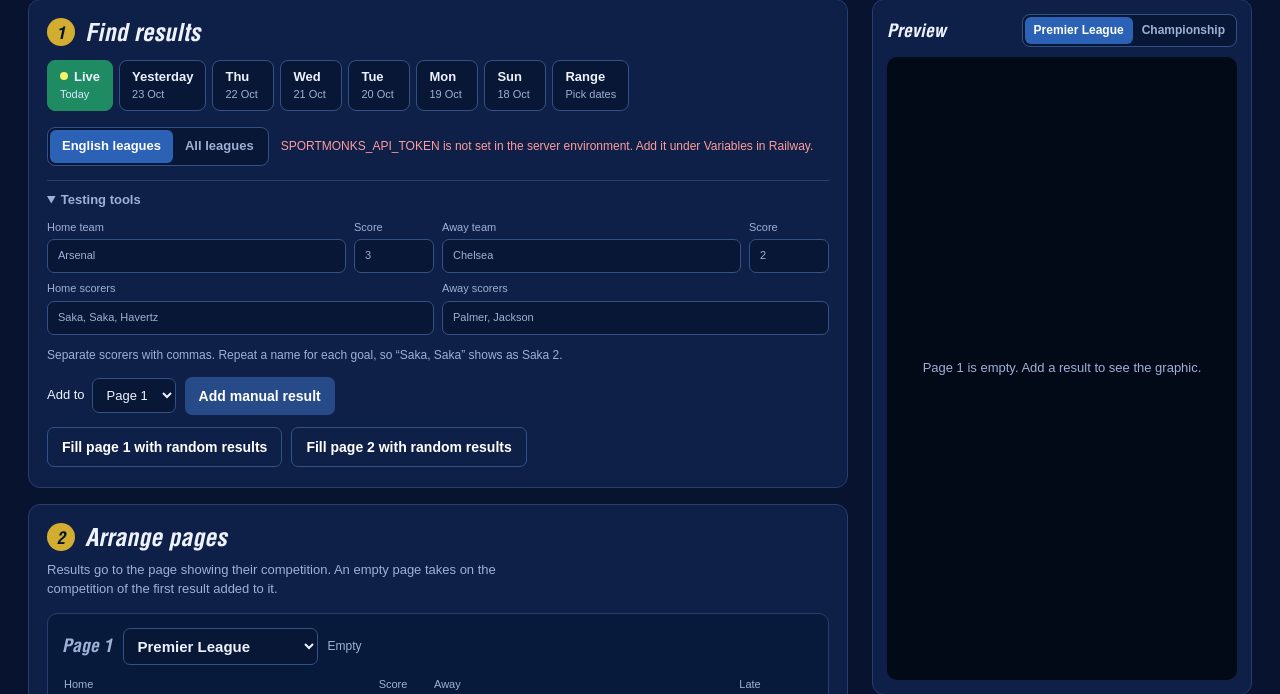
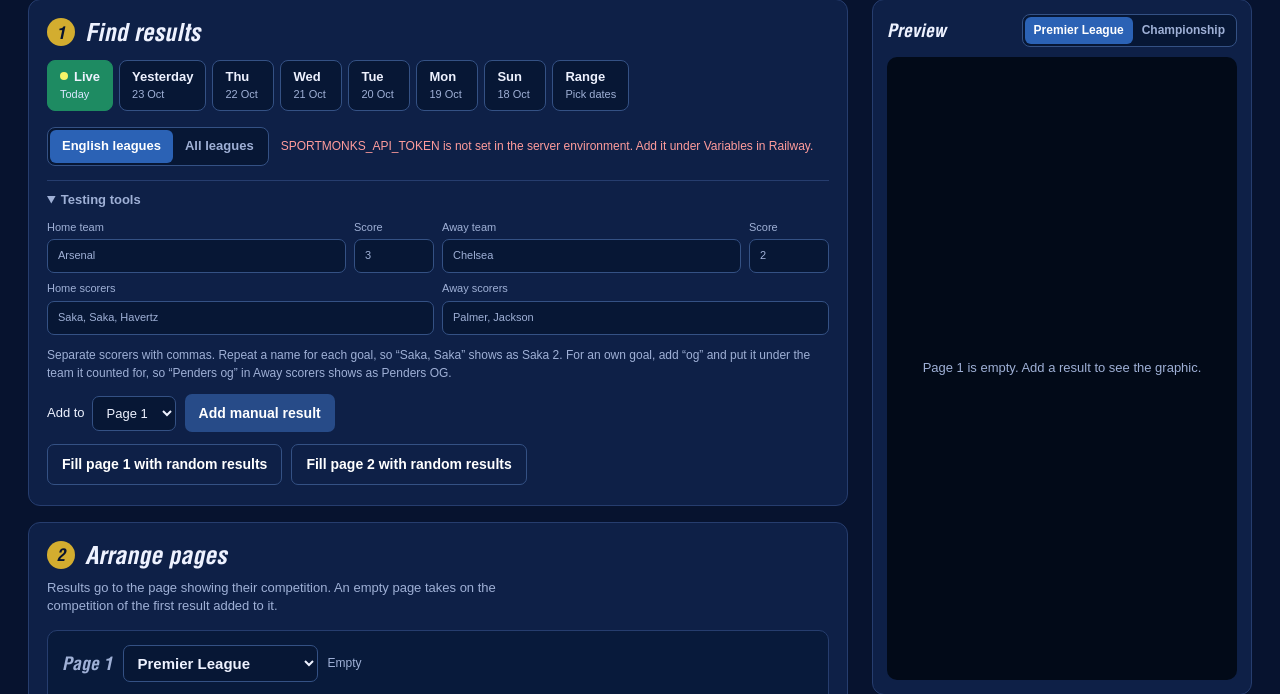
Before and after one commit to grandscores/grandscores-studio2, a Flask app: page / in a window 1280 px wide, after a click on "Testing tools". Shown: the part 184-878 px from the top of the page. Run offline with Flask 3, Linux system fonts and the light colour scheme.

Commit message:
Add files via upload

```diff
--- a/templates/index.html
+++ b/templates/index.html
@@ -57,7 +57,7 @@
             <label class="wide">Home scorers<input id="manualHomeScorers" value="Saka, Saka, Havertz"></label>
             <label class="wide">Away scorers<input id="manualAwayScorers" value="Palmer, Jackson"></label>
           </div>
-          <p class="hint">Separate scorers with commas. Repeat a name for each goal, so “Saka, Saka” shows as Saka 2.</p>
+          <p class="hint">Separate scorers with commas. Repeat a name for each goal, so “Saka, Saka” shows as Saka 2. For an own goal, add “og” and put it under the team it counted for, so “Penders og” in Away scorers shows as Penders OG.</p>
           <div class="btns">
             <label class="inline">Add to <select id="manualTarget"><option value="1">Page 1</option><option value="2">Page 2</option></select></label>
             <button class="btn" id="manualAdd" type="button">Add manual result</button>
```
